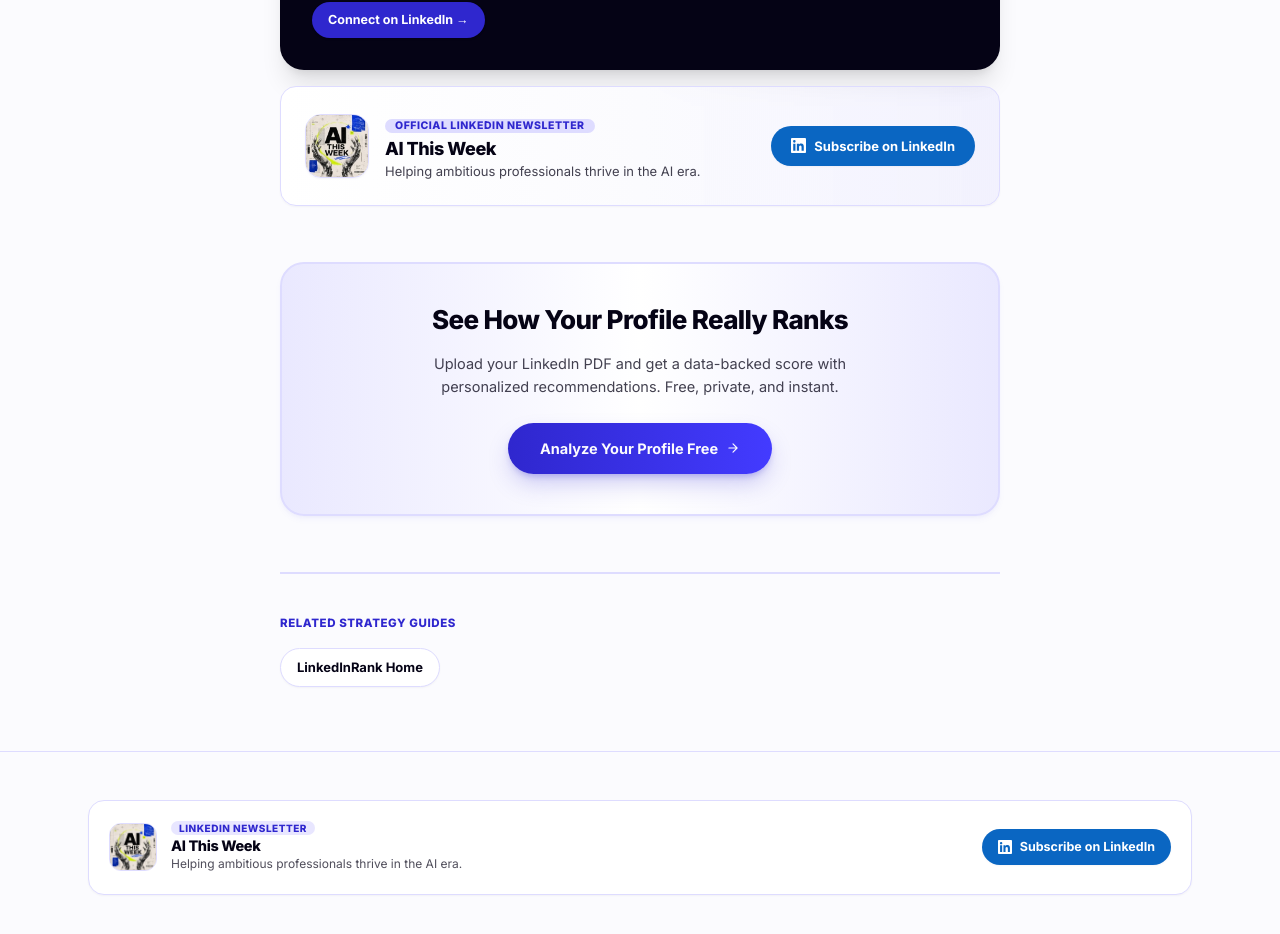
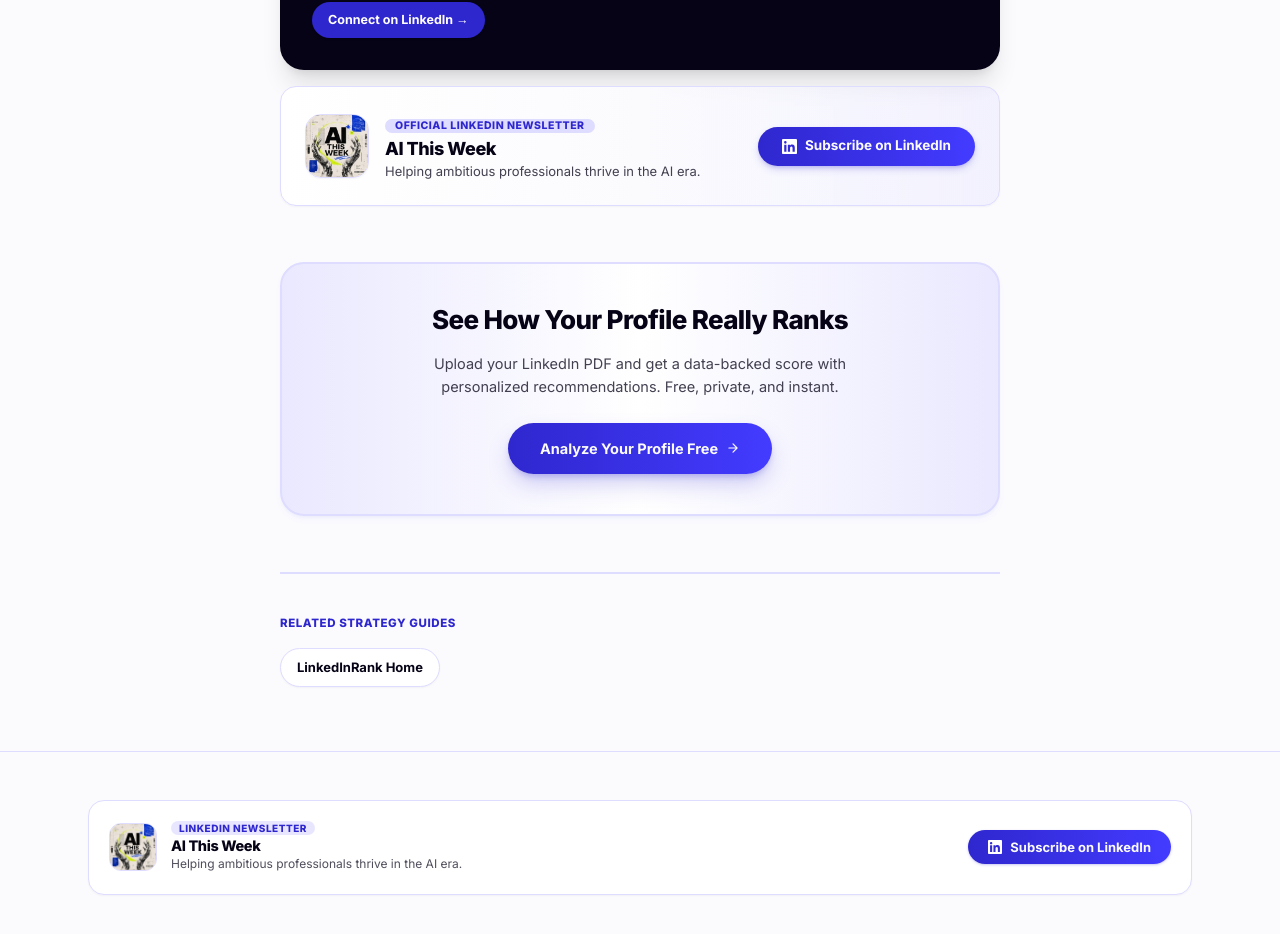
Before and after one commit to bhavishyasingla1/linkedinrank, a Next.js app: page /about in a window 1280 px wide. Shown: the part 1955-2889 px from the top of the page. Built offline with nearby package versions, Linux system fonts and the light colour scheme.

Commit message:
style: update AI This Week newsletter CTA button to match site primary gradient and theme palette

```diff
--- a/components/NewsletterCard.tsx
+++ b/components/NewsletterCard.tsx
@@ -44,7 +44,7 @@
                     href={NEWSLETTER_URL}
                     target="_blank"
                     rel="noopener noreferrer"
-                    className="w-full sm:w-auto inline-flex items-center justify-center gap-2 px-4 py-2 rounded-full bg-[#0A66C2] hover:bg-[#004182] text-white text-[12.5px] font-bold shadow-xs hover:shadow-md transition-all no-underline shrink-0 cursor-pointer active:scale-95"
+                    className="w-full sm:w-auto inline-flex items-center justify-center gap-2 px-5 py-2.5 rounded-full bg-gradient-to-r from-[#2f27ce] to-[#433bff] hover:from-[#231c9e] hover:to-[#2f27ce] text-[#fbfbfe] text-[13px] font-bold shadow-sm shadow-[#2f27ce]/20 hover:shadow-md hover:shadow-[#433bff]/25 transition-all no-underline shrink-0 cursor-pointer active:scale-95 leading-none"
                 >
                     <LinkedInIcon size={14} className="text-white" />
                     <span>Subscribe on LinkedIn</span>
@@ -83,7 +83,7 @@
                     href={NEWSLETTER_URL}
                     target="_blank"
                     rel="noopener noreferrer"
-                    className="inline-flex items-center justify-center gap-2 px-5 py-2.5 rounded-full bg-[#0A66C2] hover:bg-[#004182] text-white text-[13px] font-bold shadow-xs hover:shadow-md transition-all no-underline shrink-0 cursor-pointer active:scale-95"
+                    className="inline-flex items-center justify-center gap-2 px-6 py-3 rounded-full bg-gradient-to-r from-[#2f27ce] to-[#433bff] hover:from-[#231c9e] hover:to-[#2f27ce] text-[#fbfbfe] text-[13.5px] font-bold shadow-md shadow-[#2f27ce]/25 hover:shadow-lg hover:shadow-[#433bff]/25 transition-all no-underline shrink-0 cursor-pointer active:scale-95 leading-none"
                 >
                     <LinkedInIcon size={15} className="text-white" />
                     <span>Subscribe on LinkedIn</span>
@@ -123,7 +123,7 @@
                 href={NEWSLETTER_URL}
                 target="_blank"
                 rel="noopener noreferrer"
-                className="w-full inline-flex items-center justify-center gap-2 px-4 py-2 rounded-full bg-[#0A66C2] hover:bg-[#004182] text-white text-[12.5px] font-bold shadow-2xs hover:shadow-xs transition-all no-underline cursor-pointer active:scale-95 leading-none"
+                className="w-full inline-flex items-center justify-center gap-2 px-4 py-2.5 rounded-full bg-gradient-to-r from-[#2f27ce] to-[#433bff] hover:from-[#231c9e] hover:to-[#2f27ce] text-[#fbfbfe] text-[12.5px] font-bold shadow-sm shadow-[#2f27ce]/20 hover:shadow-md hover:shadow-[#433bff]/25 transition-all no-underline cursor-pointer active:scale-95 leading-none"
             >
                 <LinkedInIcon size={14} className="text-white" />
                 <span>Subscribe on LinkedIn</span>
```
